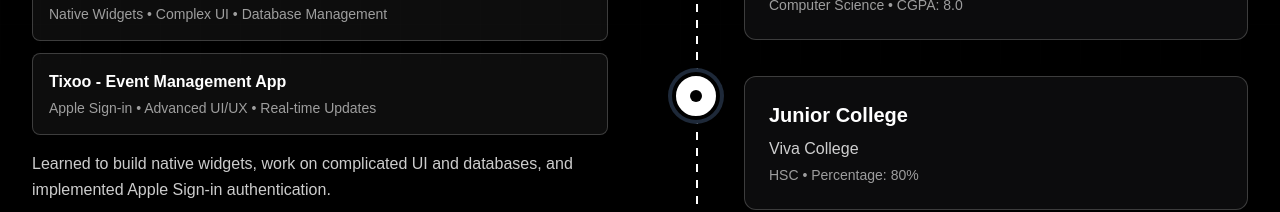
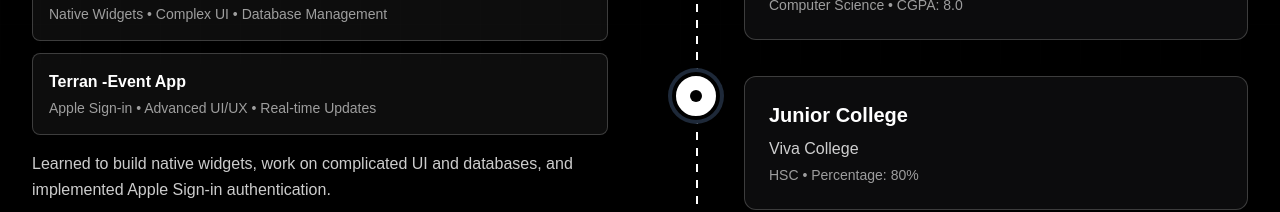
Before and after one commit to piyush-kadam/Piyush-Kadam, a Next.js app: page /about in a window 1280 px wide. Shown: the part 736-948 px from the top of the page. Built offline with nearby package versions, Linux system fonts and the light colour scheme.

Commit message:
Initial commit

```diff
--- a/src/app/about/page.js
+++ b/src/app/about/page.js
@@ -47,7 +47,7 @@ export default function PortfolioPage() {
                     </div>
 
                     <div className="bg-white/5 border border-white/20 p-4 rounded-lg">
-                      <h5 className="font-bold text-base mb-1">Tixoo - Event Management App</h5>
+                      <h5 className="font-bold text-base mb-1">Terran -Event App</h5>
                       <p className="text-white/60 text-sm">Apple Sign-in • Advanced UI/UX • Real-time Updates</p>
                     </div>
                   </div>
```
